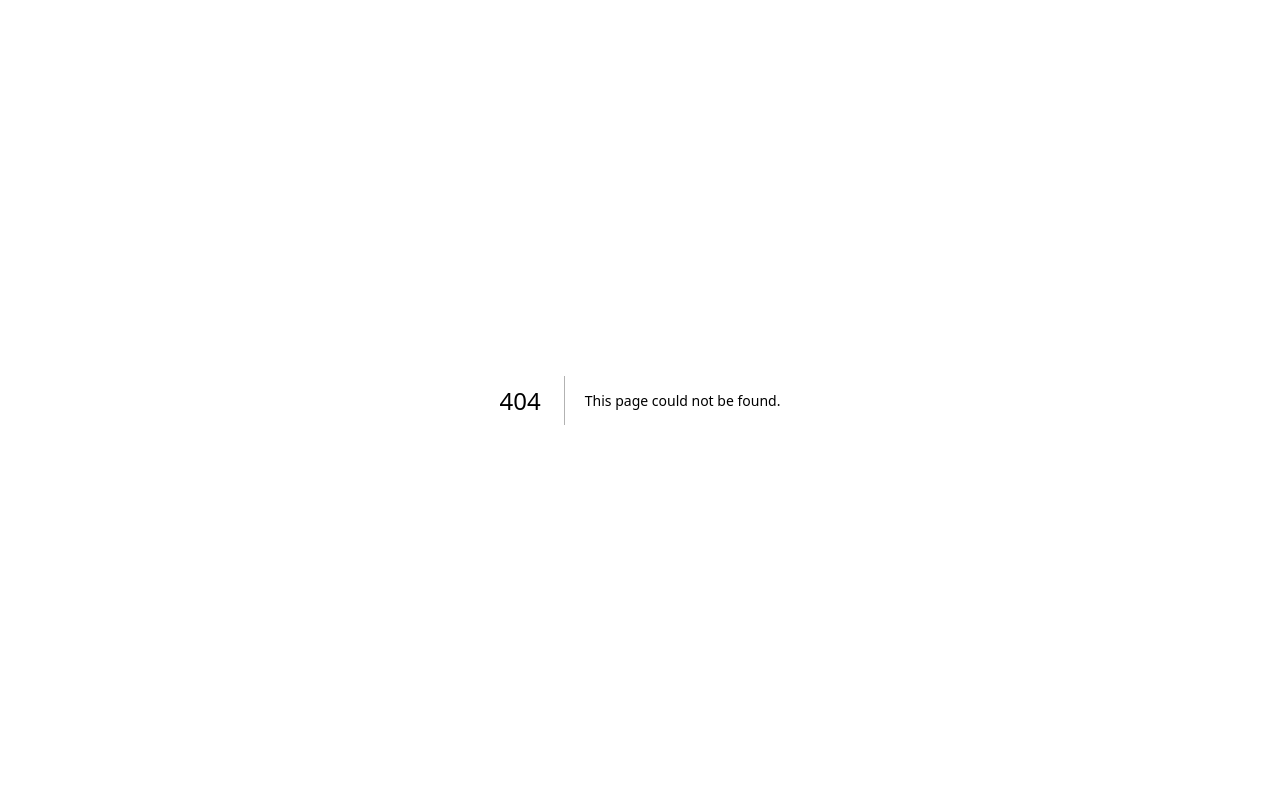
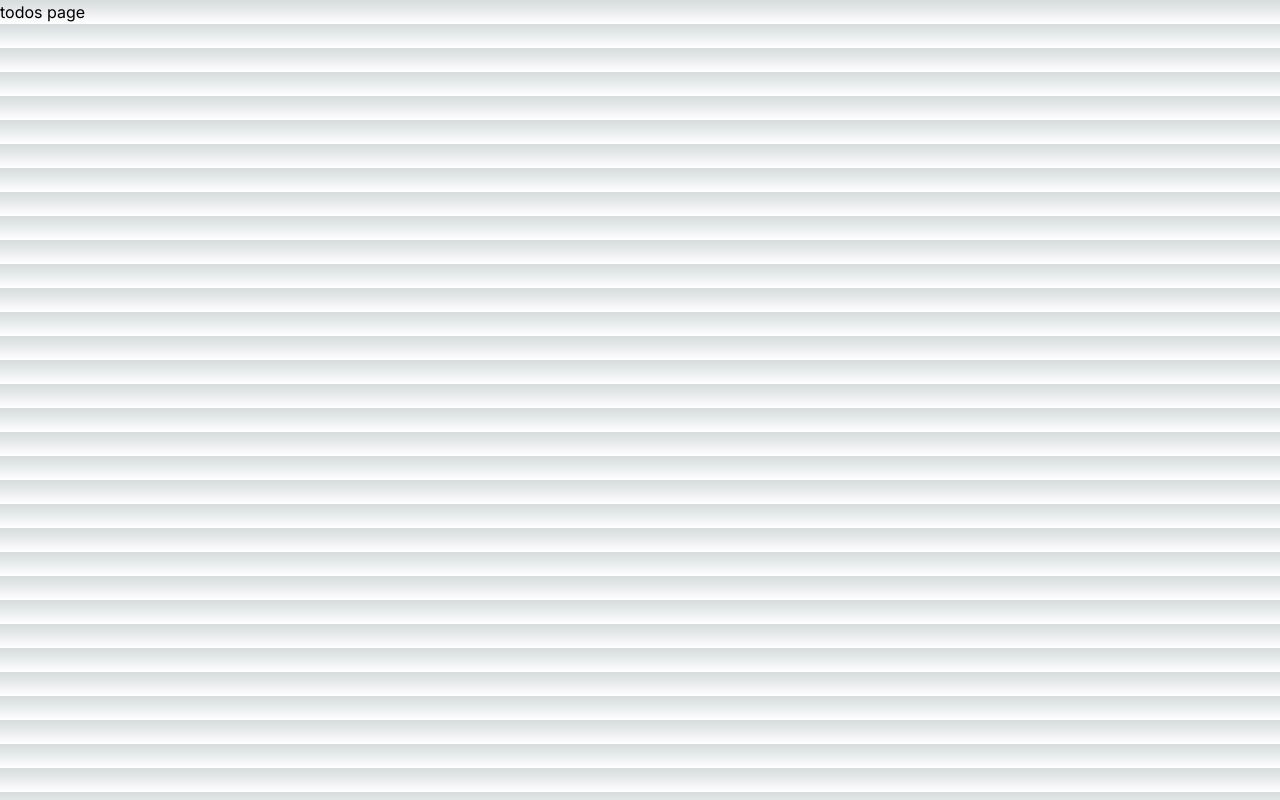
Before and after one commit to taciano-pacchialat/intro-nextjs-app, a Next.js app: page /todos in a window 1280 px wide. Before the commit this address had no page. Built offline with nearby package versions, Linux system fonts and the light colour scheme.

Commit message:
static routing lesson complete.

```diff
--- /dev/null
+++ b/app/(dashboard)/todos/page.tsx
@@ -0,0 +1,5 @@
+const Todos = () => {
+  return <div>todos page</div>;
+};
+
+export default Todos;
--- /dev/null
+++ b/app/docs/page.tsx
@@ -0,0 +1,5 @@
+const Docs = () => {
+  return <div>docs page</div>;
+};
+
+export default Docs;
```
Also changed, not shown: 1 other file (tests, documents, lock files or other folders).
